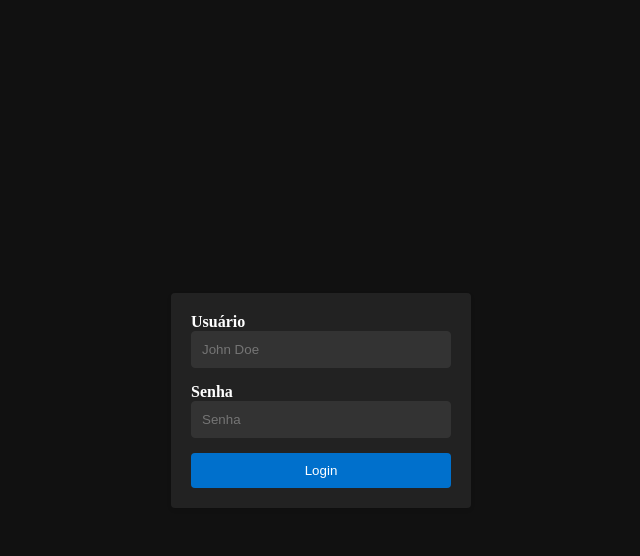
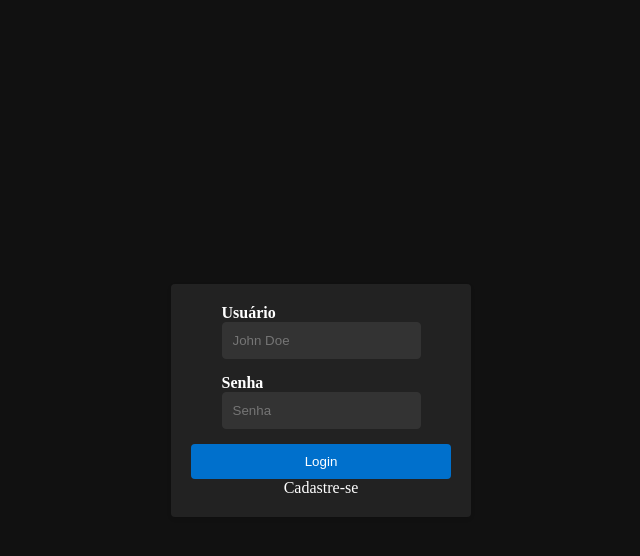
Before and after one commit to Almeedus/FATEC-TPI-validacaoJS, a PHP site: page / in a window 1280 px wide. Shown: the top 556 px of the page, without its empty margins (319-959 px from the left). Run offline with PHP 8.4, Linux system fonts and the light colour scheme.

Commit message:
Estilo do login e adição do botão de cadastro

```diff
--- a/css/login.css
+++ b/css/login.css
@@ -9,6 +9,9 @@
 
 .login-form {
     text-align: left;
+    display: flex;
+    flex-direction: column;
+    align-items: center;
 }
 
 .input-container {
@@ -30,6 +33,11 @@
     color: var(--text-color);
 }
 
+.register-button {
+    text-align: center;
+    color: white;
+}
+
 .login-button {
     background-color: var(--button-color);
     color: var(--text-color);
--- a/index.html
+++ b/index.html
@@ -19,6 +19,7 @@
                 <input type="password" id="password" class="input-field" placeholder="Senha" required>
             </div>
             <button type="submit" class="login-button">Login</button>
+            <a href="./pages/create_account/index.html" class="register-button">Cadastre-se</a>
         </form>
     </div>
 </body>
```
